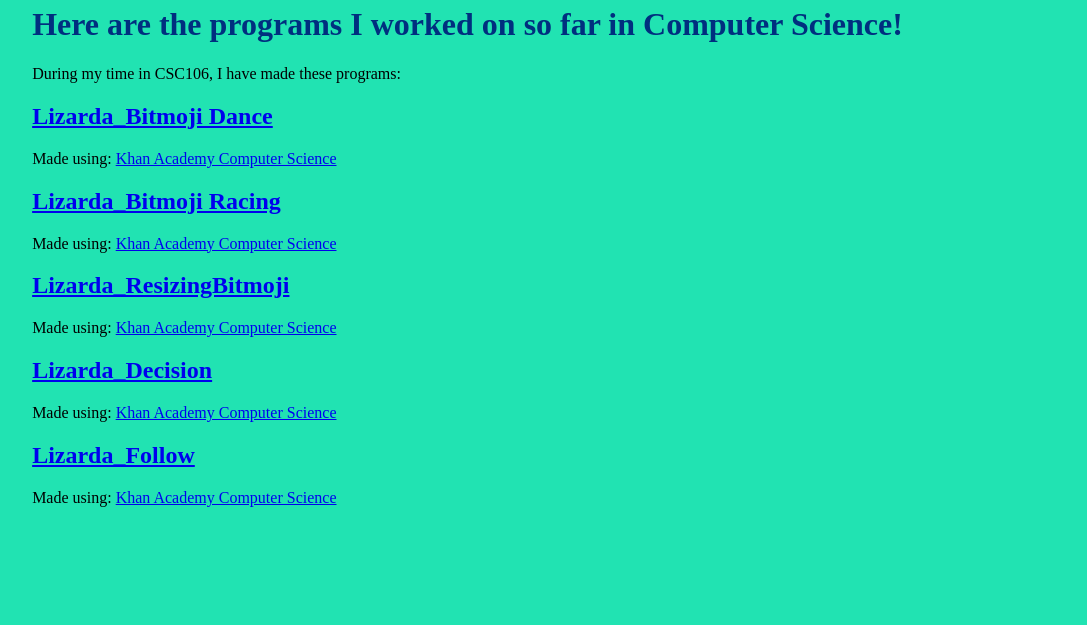
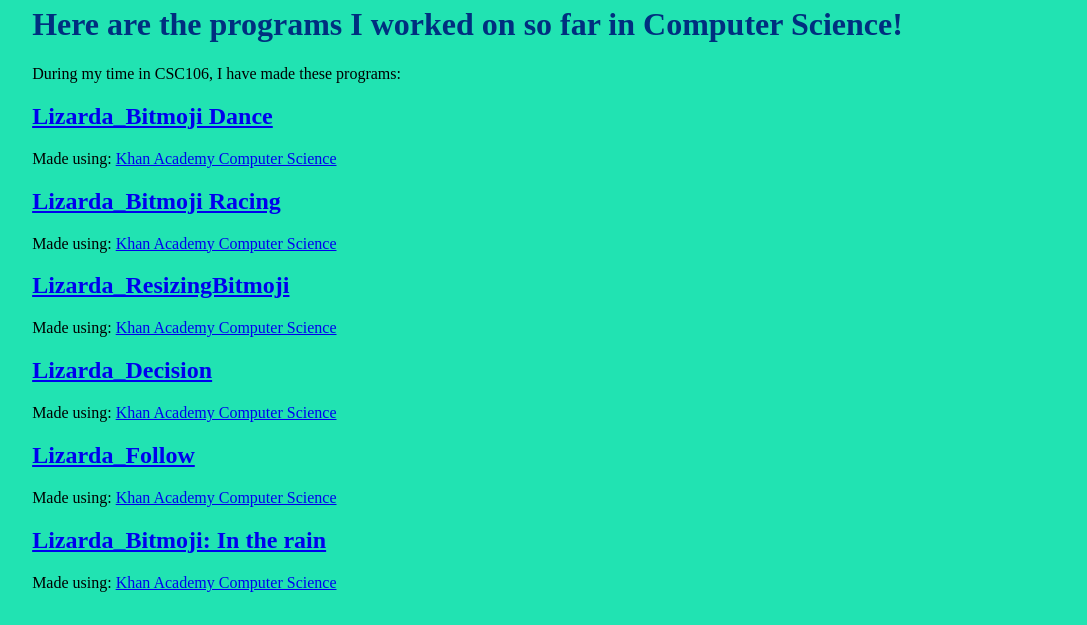
Before and after one commit to JABlizzard/JABlizzard.github.io, a plain HTML site: page js.html in a window 1280 px wide. Shown: the part 380-1005 px from the top of the page, without its empty margins (156-1243 px from the left). Before the commit the page ends 920 px from the top, so only its background shows below. Drawn offline with Linux system fonts and the light colour scheme; a script that the page names is missing.

Commit message:
Update js.html

```diff
--- a/js.html
+++ b/js.html
@@ -28,6 +28,7 @@ During my time in CSC106, I have made these programs:
 <h2><a href="https://www.khanacademy.org/computer-programming/lizarda_resizingbitmoji/5470612120453120">Lizarda_ResizingBitmoji</a></h2><script src="https://www.khanacademy.org/computer-programming/lizarda_resizingbitmoji/5470612120453120/embed.js?editor=yes&buttons=yes&author=yes&embed=yes"></script><p>Made using: <a href="http://www.khanacademy.org/computer-programming">Khan Academy Computer Science</a></p>
 <h2><a href="https://www.khanacademy.org/computer-programming/lizarda_decision/4819390170447872">Lizarda_Decision</a></h2><script src="https://www.khanacademy.org/computer-programming/lizarda_decision/4819390170447872/embed.js?editor=yes&buttons=yes&author=yes&embed=yes"></script><p>Made using: <a href="http://www.khanacademy.org/computer-programming">Khan Academy Computer Science</a></p>
 <h2><a href="https://www.khanacademy.org/computer-programming/lizarda_follow/5949650542837760">Lizarda_Follow</a></h2><script src="https://www.khanacademy.org/computer-programming/lizarda_follow/5949650542837760/embed.js?editor=yes&buttons=yes&author=yes&embed=yes"></script><p>Made using: <a href="http://www.khanacademy.org/computer-programming">Khan Academy Computer Science</a></p>
-</div>
+<h2><a href="https://www.khanacademy.org/computer-programming/rain-rain-go-away/4736153981075456">Lizarda_Bitmoji: In the rain</a></h2><script src="https://www.khanacademy.org/computer-programming/rain-rain-go-away/4736153981075456/embed.js?editor=yes&buttons=yes&author=yes&embed=yes"></script><p>Made using: <a href="http://www.khanacademy.org/computer-programming">Khan Academy Computer Science</a></p>
+	    </div>
 	</body>
 </html>
```
